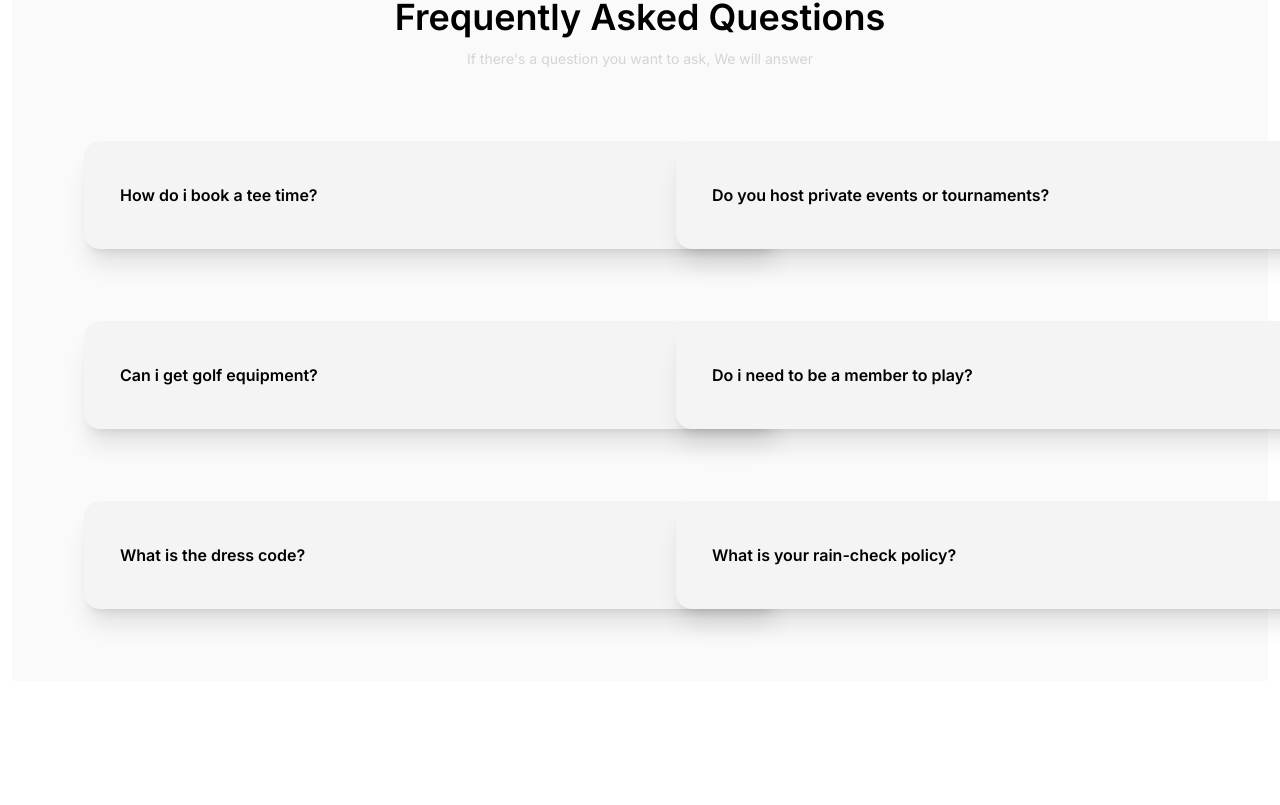
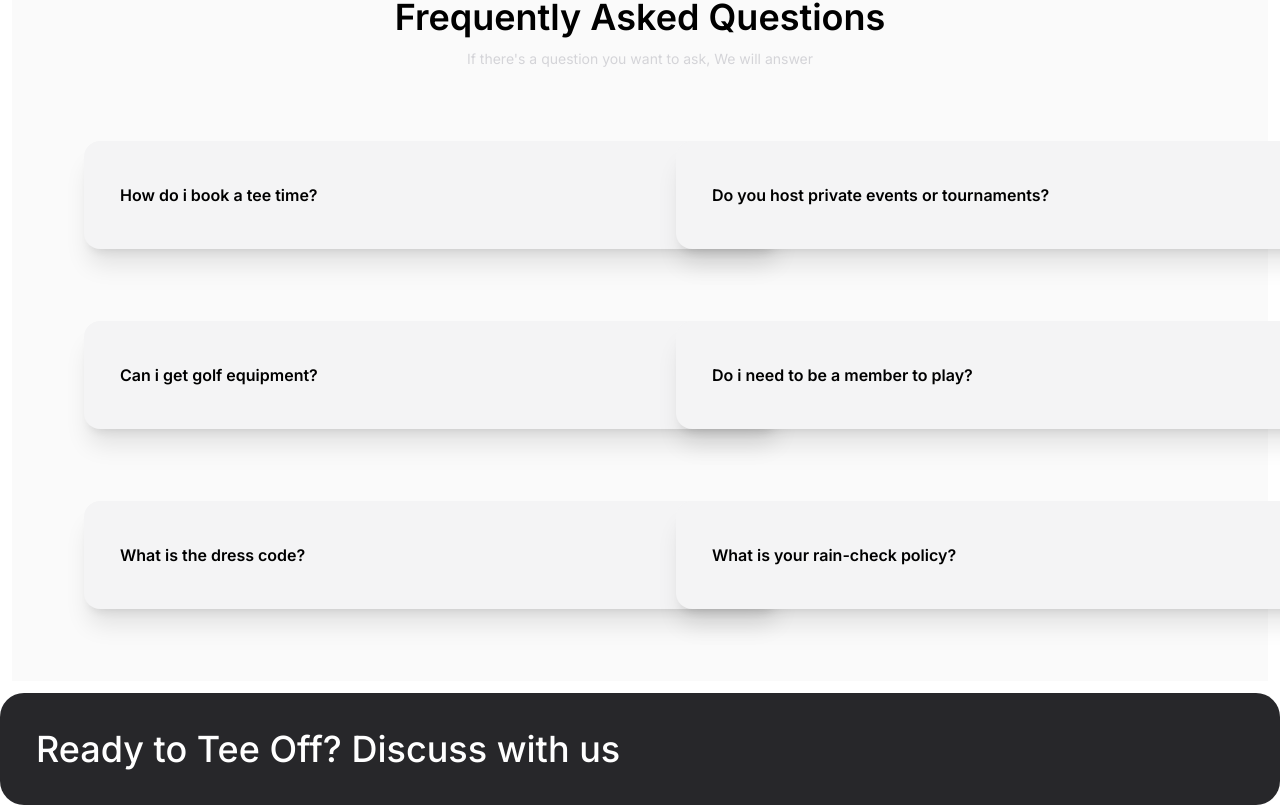
Before and after one commit to jawad-mwadama/golfngv, a React (Vite) app: page / in a window 1280 px wide. Shown: the part 3039-3844 px from the top of the page. Before the commit the page ends 3732 px from the top, so only its background shows below. Built offline with nearby package versions, Linux system fonts and the light colour scheme.

Commit message:
added new footer section

```diff
--- a/src/App.jsx
+++ b/src/App.jsx
@@ -6,9 +6,11 @@ import Academy from "./Components/Academy";
 import QualityGolf from "./Components/QualityGolf";
 import Control from "./Components/Control";
 import Faq from "./Components/Faq";
+import Footer from "./Components/Footer";
 
 function App() {
   return (
+    <>
       <div className="relative m-3 bg-neutral-50">
         <Navbar />
         <Hero />
@@ -18,6 +20,8 @@ function App() {
         <Control />
         <Faq />
       </div>
+      <Footer />
+    </>
   );
 }
 
--- /dev/null
+++ b/src/Components/Footer.jsx
@@ -0,0 +1,15 @@
+import React from "react";
+
+function Footer() {
+  return (
+    <div className="rounded-3xl bg-zinc-800">
+      <div className="flex justify-between p-3 sm:p-9">
+        <h3 className="text-3xl font-medium text-white sm:text-4xl">
+          Ready to Tee Off? Discuss with us
+        </h3>
+      </div>
+    </div>
+  );
+}
+
+export default Footer;
```
Lines whose indentation alone changed are shown as unchanged.
